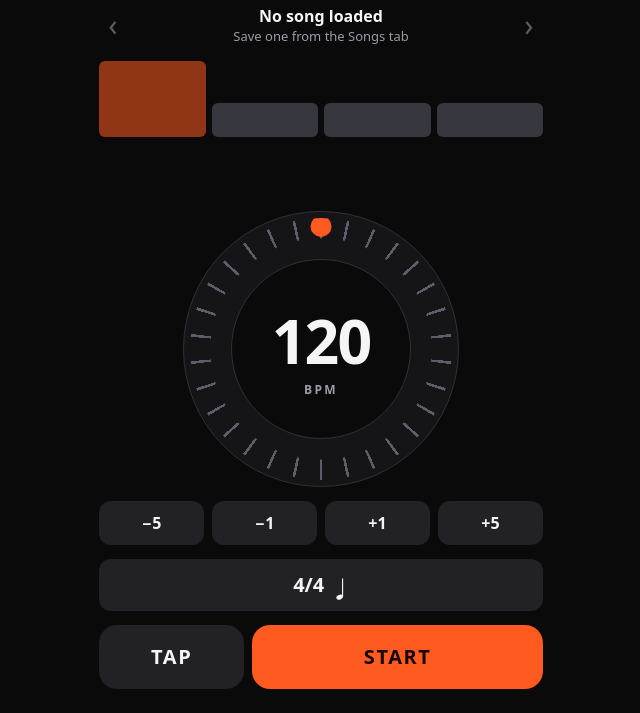
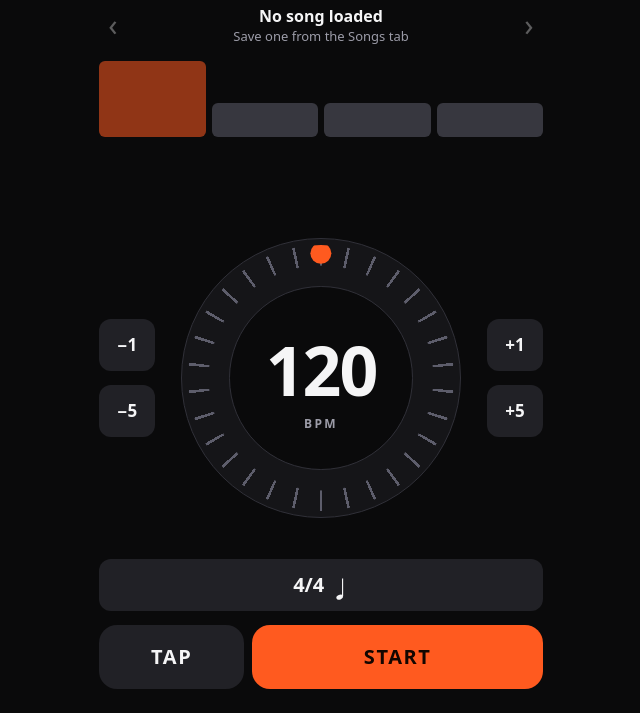
Before and after one commit to lawrencedrums/tempo, a website built with Vite: page index.html in a window 1280 px wide. Shown: the part 87-800 px from the top of the page, without its empty margins (319-959 px from the left). Built offline with nearby package versions, Linux system fonts and the light colour scheme.

Commit message:
Move BPM nudge buttons around the dial
-1/-5 sit on the left, +1/+5 on the right, with 1 above 5.

Co-Authored-By: Claude Opus 5.5 <noreply@anthropic.com>
Claude-Session: https://claude.ai/code/session_016axWhk3TE3A88uhEp7chEX

```diff
--- a/index.html
+++ b/index.html
@@ -37,6 +37,11 @@
         <div id="status" class="status"></div>
 
         <div class="dial-row">
+          <div class="nudge-col">
+            <button class="btn nudge" data-nudge="-1" aria-label="Decrease tempo by 1">−1</button>
+            <button class="btn nudge" data-nudge="-5" aria-label="Decrease tempo by 5">−5</button>
+          </div>
+          <div class="dial-wrap">
             <div id="dial" class="dial">
               <div id="dial-ring" class="dial-ring"><span class="dial-knob"></span></div>
               <div class="dial-face">
@@ -45,12 +50,10 @@
               </div>
             </div>
           </div>
-
-        <div class="nudges">
-          <button class="btn" data-nudge="-5">−5</button>
-          <button class="btn" data-nudge="-1">−1</button>
-          <button class="btn" data-nudge="1">+1</button>
-          <button class="btn" data-nudge="5">+5</button>
+          <div class="nudge-col">
+            <button class="btn nudge" data-nudge="1" aria-label="Increase tempo by 1">+1</button>
+            <button class="btn nudge" data-nudge="5" aria-label="Increase tempo by 5">+5</button>
+          </div>
         </div>
 
         <button id="rhythm-btn" class="btn rhythm" aria-haspopup="dialog">
--- a/src/style.css
+++ b/src/style.css
@@ -501,15 +501,39 @@ body.side-open .burger path:nth-child(3) {
 .dial-row {
   flex: 1;
   min-height: 150px;
+  display: grid;
+  grid-template-columns: auto minmax(0, 1fr) auto;
+  align-items: center;
+  gap: 10px;
+}
+
+.dial-wrap {
+  height: 100%;
+  min-width: 0;
   display: flex;
   align-items: center;
   justify-content: center;
   container-type: size;
 }
 
+.nudge-col {
+  display: flex;
+  flex-direction: column;
+  justify-content: center;
+  gap: 14px;
+}
+
+.nudge {
+  width: 56px;
+  min-height: 52px;
+  padding: 0;
+  font-size: 17px;
+  font-variant-numeric: tabular-nums;
+}
+
 .dial {
   position: relative;
-  width: min(100cqw, 100cqh, 300px);
+  width: min(100cqw, 100cqh, 280px);
   aspect-ratio: 1;
   border-radius: 50%;
   touch-action: none;
@@ -575,13 +599,6 @@ input.bpm {
   font-size: 12px;
   font-weight: 700;
   letter-spacing: 0.2em;
-}
-
-.nudges {
-  flex: none;
-  display: grid;
-  grid-template-columns: repeat(4, 1fr);
-  gap: 8px;
 }
 
 .rhythm {
```
Lines whose indentation alone changed are shown as unchanged.
